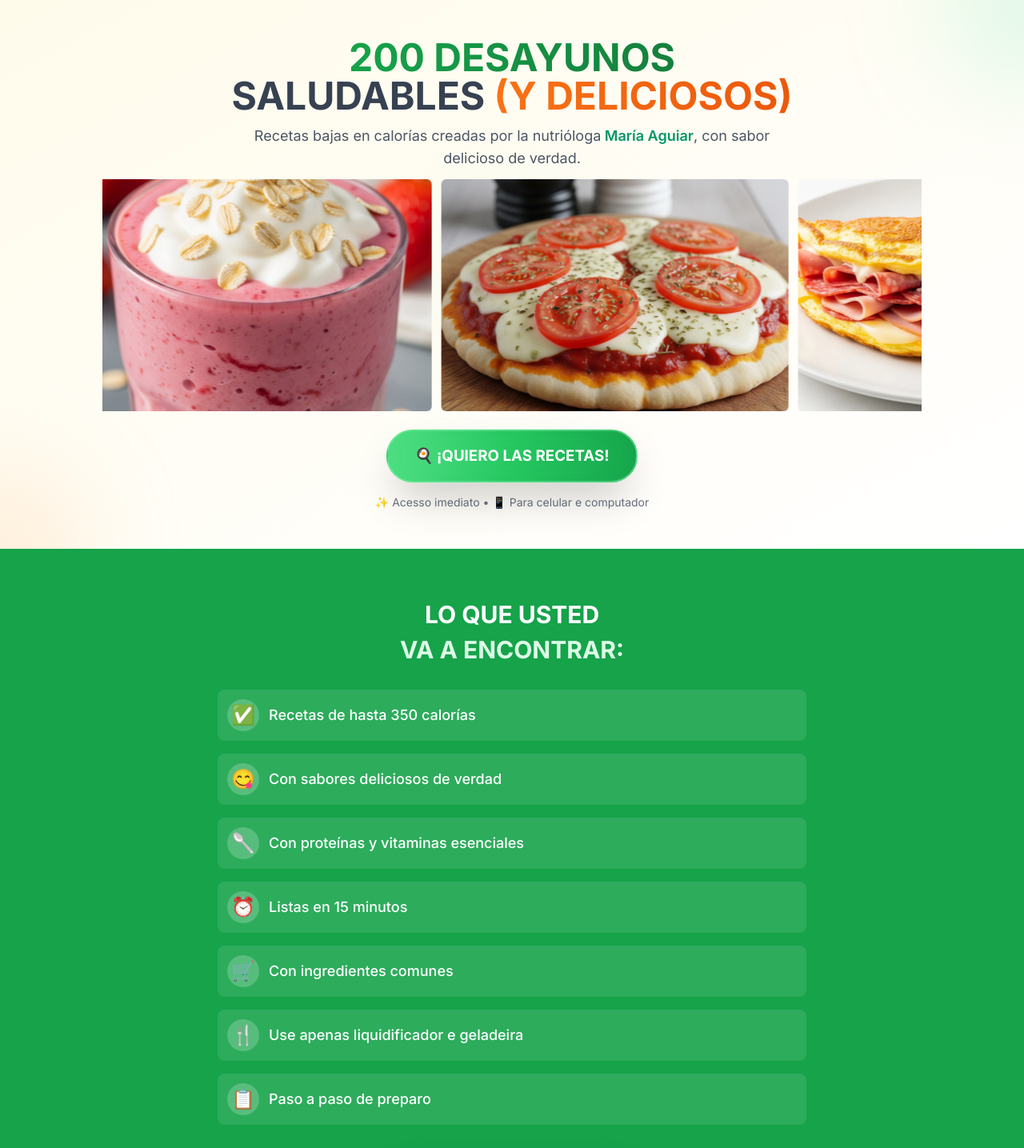
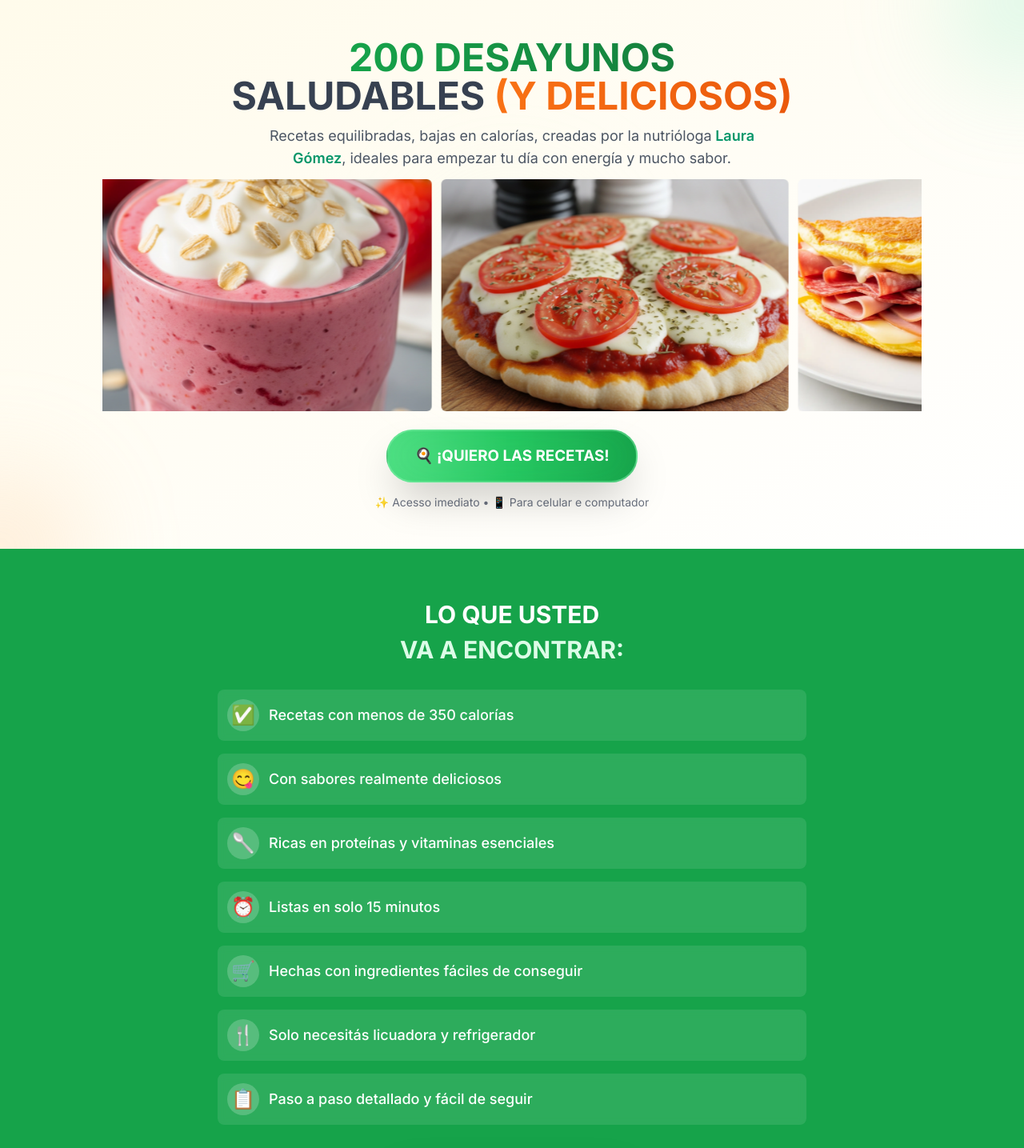
Before and after one commit to OscarDME/landing-recetas, a Next.js app: page / in a window 1280 px wide. Shown: the top 1435 px of the page at 80% size. Built offline with nearby package versions, Linux system fonts and the light colour scheme.

Commit message:
Last changes

```diff
--- a/src/components/AboutSection.js
+++ b/src/components/AboutSection.js
@@ -1,13 +1,13 @@
-import { useState } from 'react'
-import Image from 'next/image'
+import { useState } from "react";
+import Image from "next/image";
 
 const AboutSection = () => {
-  const [imageError, setImageError] = useState(false)
+  const [imageError, setImageError] = useState(false);
 
   const handleImageError = () => {
-    console.warn('Error loading María Aguiar image, showing placeholder')
-    setImageError(true)
-  }
+    console.warn("Error loading María Aguiar image, showing placeholder");
+    setImageError(true);
+  };
 
   return (
     <section className="bg-green-600 py-12 md:py-16">
@@ -23,7 +23,9 @@ const AboutSection = () => {
                   <div className="text-center text-slate-600">
                     <div className="text-6xl mb-2">👩‍🍳</div>
                     <div className="text-4xl">🥗🍅🥑</div>
-                    <p className="text-sm mt-2 font-medium">María Aguiar en la cocina</p>
+                    <p className="text-sm mt-2 font-medium">
+                      María Aguiar en la cocina
+                    </p>
                   </div>
                 </div>
               ) : (
@@ -53,28 +55,37 @@ const AboutSection = () => {
               MENÚ CREADO
             </h2>
             <h3 className="text-2xl md:text-3xl font-bold text-orange-300 mb-6">
-              POR LA NUTRIÓLOGA<br />
-              MARÍA AGUIAR
+              POR LA NUTRIÓLOGA
+              <br />
+              LAURA GÓMEZ
             </h3>
 
             <div className="text-green-50 space-y-4">
               <p className="text-base md:text-lg leading-relaxed">
-                <strong className="text-orange-300">María Aguiar</strong>, nutricionista especializada en alimentación funcional,
-                creó más de <strong className="text-white">200 recetas de café da manhã saudáveis</strong>,
-                deliciosas de verdade y que quedan listas en hasta <strong className="text-white">15 minutos</strong>.
+                <strong className="text-orange-300">Laura Gómez</strong>,
+                nutricionista especializada en alimentación funcional, creó más
+                de{" "}
+                <strong className="text-white">
+                  200 recetas de desayunos saludables
+                </strong>
+                , verdaderamente deliciosas y listas en menos de{" "}
+                <strong className="text-white">15 minutos</strong>.
               </p>
 
               <p className="text-base md:text-lg leading-relaxed">
-                Cada receta fue pensada para ofrecer todos los nutrientes que su cuerpo precisa
-                logo en el inicio del día, con el <strong className="text-orange-300">sabor y la practicidad</strong> que
-                usted necesita.
+                Cada receta fue diseñada para brindarte todos los nutrientes que
+                tu cuerpo necesita desde la primera comida del día, combinando{" "}
+                <strong className="text-orange-300">
+                  sabor, salud y practicidad
+                </strong>{" "}
+                en cada preparación.
               </p>
             </div>
           </div>
         </div>
       </div>
     </section>
-  )
-}
+  );
+};
 
-export default AboutSection
+export default AboutSection;
--- a/src/components/FAQSection.js
+++ b/src/components/FAQSection.js
@@ -7,35 +7,35 @@ const FAQSection = () => {
   const faqs = [
     {
       question: "¿Cómo recibo el material?",
-      answer: "Así que usted coloque sus datos y finalice su compra, vamos a enviar un e-mail con todas las recetas. Por eso es importante inserir el e-mail y número correcto en la hora de finalizar la compra."
+      answer: "Una vez que completes tu compra, recibirás un correo electrónico con acceso inmediato a todas las recetas. Asegúrate de ingresar correctamente tu correo y número al finalizar la compra."
     },
     {
-      question: "¿Las recetas tienen mismo sabor de verdad?",
-      answer: "¡Sí! O maior foco da nutri María Aguiar foi unir saúde com sabor de verdade. Nada de comida sem gosto... São receitas realmente gostosas, testadas e aprovadas."
+      question: "¿Las recetas realmente tienen buen sabor?",
+      answer: "¡Sí! La nutricionista Laura Gómez creó cada receta con el objetivo de unir salud y sabor real. Nada de comidas insípidas: son recetas deliciosas, probadas y aprobadas."
     },
     {
       question: "¿Son recetas saludables?",
-      answer: "Todas são saudáveis, equilibradas e pensadas para oferecer os nutrientes e vitaminas que seu corpo precisa para começar bem o dia."
+      answer: "Sí. Todas las recetas fueron desarrolladas para ser equilibradas y ofrecer los nutrientes, vitaminas y energía que tu cuerpo necesita para empezar el día."
     },
     {
       question: "¿Las recetas sirven para toda la familia?",
-      answer: "Com certeza! São ideias que agradam adultos e crianças, com ingredientes acessíveis e muito sabor."
+      answer: "Totalmente. Son opciones que gustan tanto a adultos como a niños, con ingredientes simples y sabor garantizado."
     },
     {
-      question: "¿Las recetas son fáciles de hacer?",
-      answer: "Sim! A maioria das receitas é simples, com ingredientes acessíveis e instruções claras, perfeitas para o dia a dia corrido."
+      question: "¿Las recetas son fáciles de preparar?",
+      answer: "Sí. La mayoría se prepara en menos de 15 minutos, con pasos sencillos e ingredientes accesibles. ¡Perfectas para el día a día!"
     },
     {
-      question: "¿Necesito saber cocinar para aprovechar?",
-      answer: "Não! As receitas foram pensadas para todos os níveis de habilidade na cozinha — inclusive iniciantes."
+      question: "¿Necesito saber cocinar para aprovecharlas?",
+      answer: "No hace falta. Las recetas están pensadas para todos los niveles, incluso si nunca cocinaste antes. ¡Son súper amigables!"
     },
     {
-      question: "¿Tienen lista de ingredientes accesibles?",
-      answer: "Sim. A nutri priorizou ingredientes que você encontra com facilidade em mercados comuns, sem precisar de produtos caros ou raros."
+      question: "¿Usan ingredientes fáciles de conseguir?",
+      answer: "Sí. Todas las recetas fueron creadas con ingredientes comunes que podés encontrar en cualquier supermercado."
     },
     {
-      question: "¿Voy a necesitar batidora o utensilios especiales?",
-      answer: "Não! As receitas foram pensadas para o dia a dia, usando utensílios simples que você já tem em casa, como colher, garfo, liquidificador e frigideira."
+      question: "¿Necesito batidora o utensilios especiales?",
+      answer: "Para nada. Solo necesitarás lo básico: una licuadora, sartén y utensilios comunes de cocina. Nada complicado ni profesional."
     }
   ]
 
@@ -103,7 +103,7 @@ const FAQSection = () => {
 
         {/* Final CTA */}
         <div className="text-center mt-12">
-                   <motion.button
+          <motion.button
             whileHover={{
               scale: 1.1,
               boxShadow: "0 25px 50px rgba(34, 197, 94, 0.4)"
@@ -129,15 +129,10 @@ const FAQSection = () => {
             }}
             className="relative bg-gradient-to-r from-green-400 via-green-500 to-green-600 hover:from-green-500 hover:via-green-600 hover:to-green-700 text-white font-bold text-base md:text-lg px-8 py-4 rounded-full shadow-2xl transition-all duration-300 border-2 border-green-300/50 overflow-hidden cursor-pointer"
           >
-            {/* Glow effect */}
             <div className="absolute inset-0 bg-gradient-to-r from-green-300/20 via-green-400/20 to-green-500/20 rounded-full blur-xl opacity-75"></div>
-
-            {/* Button content */}
             <span className="relative z-10 flex items-center justify-center gap-2">
               🍳 ¡QUIERO LAS RECETAS!
             </span>
-
-            {/* Animated shine effect */}
             <motion.div
               className="absolute inset-0 bg-gradient-to-r from-transparent via-white/20 to-transparent"
               animate={{
--- a/src/components/FeaturesSection.js
+++ b/src/components/FeaturesSection.js
@@ -1,36 +1,36 @@
-import { motion } from 'framer-motion'
+import { motion } from "framer-motion";
 
 const FeaturesSection = () => {
   const features = [
     {
       icon: "✅",
-      text: "Recetas de hasta 350 calorías"
+      text: "Recetas con menos de 350 calorías",
     },
     {
       icon: "😋",
-      text: "Con sabores deliciosos de verdad"
+      text: "Con sabores realmente deliciosos",
     },
     {
       icon: "🥄",
-      text: "Con proteínas y vitaminas esenciales"
+      text: "Ricas en proteínas y vitaminas esenciales",
     },
     {
       icon: "⏰",
-      text: "Listas en 15 minutos"
+      text: "Listas en solo 15 minutos",
     },
     {
       icon: "🛒",
-      text: "Con ingredientes comunes"
+      text: "Hechas con ingredientes fáciles de conseguir",
     },
     {
       icon: "🍴",
-      text: "Use apenas liquidificador e geladeira"
+      text: "Solo necesitás licuadora y refrigerador",
     },
     {
       icon: "📋",
-      text: "Paso a paso de preparo"
-    }
-  ]
+      text: "Paso a paso detallado y fácil de seguir",
+    },
+  ];
 
   return (
     <section className="bg-green-600 py-12 md:py-16">
@@ -67,7 +67,7 @@ const FeaturesSection = () => {
           <motion.button
             whileHover={{
               scale: 1.1,
-              boxShadow: "0 25px 50px rgba(34, 197, 94, 0.4)"
+              boxShadow: "0 25px 50px rgba(34, 197, 94, 0.4)",
             }}
             whileTap={{ scale: 0.95 }}
             animate={{
@@ -77,15 +77,20 @@ const FeaturesSection = () => {
               scale: {
                 duration: 1.2,
                 repeat: Infinity,
-                ease: "easeInOut"
-              }
+                ease: "easeInOut",
+              },
             }}
             onClick={() => {
-              const finalCTASection = document.querySelector('[data-section="final-cta"]') || document.getElementById('final-cta-section')
+              const finalCTASection =
+                document.querySelector('[data-section="final-cta"]') ||
+                document.getElementById("final-cta-section");
               if (finalCTASection) {
-                finalCTASection.scrollIntoView({ behavior: 'smooth', block: 'center' })
+                finalCTASection.scrollIntoView({
+                  behavior: "smooth",
+                  block: "center",
+                });
               } else {
-                console.warn('Final CTA section not found')
+                console.warn("Final CTA section not found");
               }
             }}
             className="relative bg-gradient-to-r from-green-400 via-green-500 to-green-600 hover:from-green-500 hover:via-green-600 hover:to-green-700 text-white font-bold text-base md:text-lg px-8 py-4 rounded-full shadow-2xl transition-all duration-300 border-2 border-green-300/50 overflow-hidden cursor-pointer"
@@ -102,20 +107,20 @@ const FeaturesSection = () => {
             <motion.div
               className="absolute inset-0 bg-gradient-to-r from-transparent via-white/20 to-transparent"
               animate={{
-                x: ['-100%', '100%']
+                x: ["-100%", "100%"],
               }}
               transition={{
                 duration: 2,
                 repeat: Infinity,
                 repeatDelay: 3,
-                ease: "easeInOut"
+                ease: "easeInOut",
               }}
             />
           </motion.button>
         </div>
       </div>
     </section>
-  )
-}
+  );
+};
 
-export default FeaturesSection
+export default FeaturesSection;
--- a/src/components/HeroSection.js
+++ b/src/components/HeroSection.js
@@ -1,7 +1,7 @@
-'use client'
+"use client";
 
-import { motion } from 'framer-motion'
-import ImageCarousel from './ImageCarousel'
+import { motion } from "framer-motion";
+import ImageCarousel from "./ImageCarousel";
 
 const HeroSection = () => {
   return (
@@ -31,23 +31,16 @@ const HeroSection = () => {
               200 DESAYUNOS
             </span>
             <br />
-            <span className="text-gray-700">
-              SALUDABLES
-            </span>
+            <span className="text-gray-700">SALUDABLES</span>
             <span className="bg-gradient-to-r from-orange-500 to-orange-600 bg-clip-text text-transparent">
               &nbsp;(Y DELICIOSOS)
             </span>
           </motion.h1>
 
-          <motion.p
-            className="text-base md:text-lg text-gray-600 max-w-2xl mx-auto leading-relaxed"
-            initial={{ opacity: 0, y: 20 }}
-            animate={{ opacity: 1, y: 0 }}
-            transition={{ duration: 0.8, delay: 0.4 }}
-          >
-            Recetas bajas en calorías creadas por la nutrióloga
-            <span className="font-semibold text-emerald-600"> María Aguiar</span>,
-            con sabor delicioso de verdad.
+          <motion.p className="text-base md:text-lg text-gray-600 max-w-2xl mx-auto leading-relaxed">
+            Recetas equilibradas, bajas en calorías, creadas por la nutrióloga
+            <span className="font-semibold text-emerald-600"> Laura Gómez</span>
+            , ideales para empezar tu día con energía y mucho sabor.
           </motion.p>
         </motion.div>
 
@@ -71,7 +64,7 @@ const HeroSection = () => {
           <motion.button
             whileHover={{
               scale: 1.1,
-              boxShadow: "0 25px 50px rgba(34, 197, 94, 0.4)"
+              boxShadow: "0 25px 50px rgba(34, 197, 94, 0.4)",
             }}
             whileTap={{ scale: 0.95 }}
             animate={{
@@ -81,15 +74,20 @@ const HeroSection = () => {
               scale: {
                 duration: 1.2,
                 repeat: Infinity,
-                ease: "easeInOut"
-              }
+                ease: "easeInOut",
+              },
             }}
             onClick={() => {
-              const finalCTASection = document.querySelector('[data-section="final-cta"]') || document.getElementById('final-cta-section')
+              const finalCTASection =
+                document.querySelector('[data-section="final-cta"]') ||
+                document.getElementById("final-cta-section");
               if (finalCTASection) {
-                finalCTASection.scrollIntoView({ behavior: 'smooth', block: 'center' })
+                finalCTASection.scrollIntoView({
+                  behavior: "smooth",
+                  block: "center",
+                });
               } else {
-                console.warn('Final CTA section not found')
+                console.warn("Final CTA section not found");
               }
             }}
             className="relative bg-gradient-to-r from-green-400 via-green-500 to-green-600 hover:from-green-500 hover:via-green-600 hover:to-green-700 text-white font-bold text-base md:text-lg px-8 py-4 rounded-full shadow-2xl transition-all duration-300 border-2 border-green-300/50 overflow-hidden cursor-pointer"
@@ -106,13 +104,13 @@ const HeroSection = () => {
             <motion.div
               className="absolute inset-0 bg-gradient-to-r from-transparent via-white/20 to-transparent"
               animate={{
-                x: ['-100%', '100%']
+                x: ["-100%", "100%"],
               }}
               transition={{
                 duration: 2,
                 repeat: Infinity,
                 repeatDelay: 3,
-                ease: "easeInOut"
+                ease: "easeInOut",
               }}
             />
           </motion.button>
@@ -128,7 +126,7 @@ const HeroSection = () => {
         </motion.div>
       </div>
     </section>
-  )
-}
+  );
+};
 
-export default HeroSection
+export default HeroSection;
```
Also changed, not shown: src/components/BonusSection.js (+60 -46 lines), src/components/FinalCTASection.js (+28 -21 lines).
